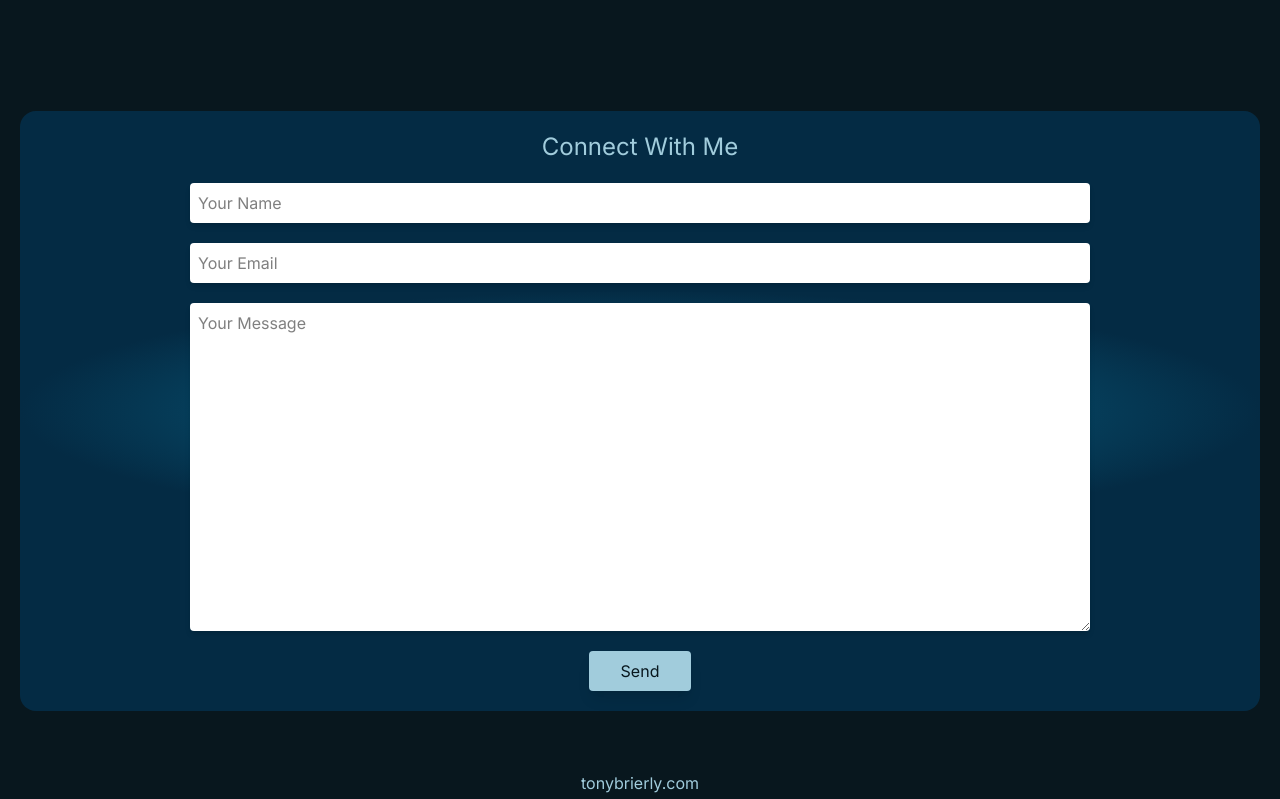
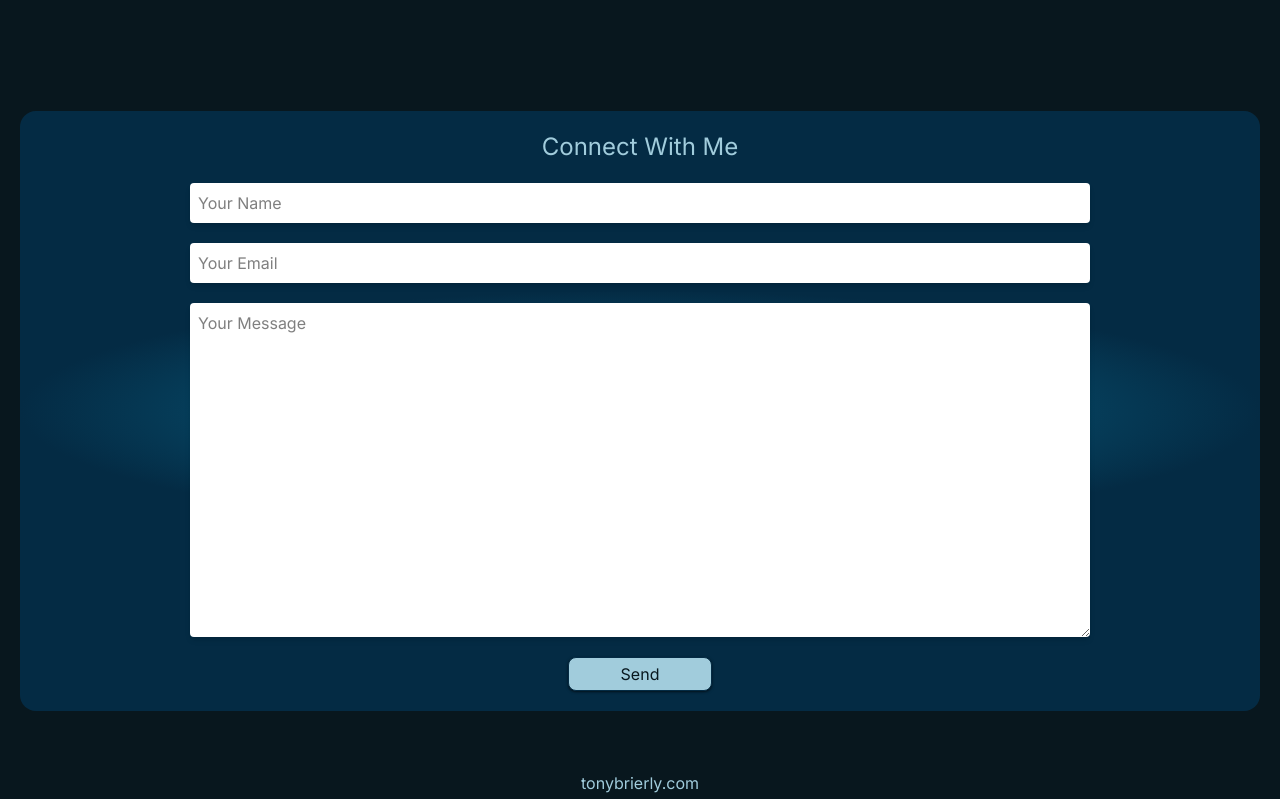
Before and after one commit to tonyb650/portfolio, a Next.js app: page / in a window 1280 px wide. Shown: the part 2417-3216 px from the top of the page. Built offline with nearby package versions, Linux system fonts and the light colour scheme.

Commit message:
Extract Button component with hover & active states

```diff
--- a/prettier.config.js
+++ b/prettier.config.js
@@ -5,11 +5,12 @@
  * @type {import("prettier").Config}
  */
 const config = {
-  trailingComma: "es5",
+  trailingComma: 'es5',
   tabWidth: 2,
   semi: false,
   singleQuote: true,
-  plugins: ["prettier-plugin-tailwindcss"],
-};
+  printWidth: 120,
+  plugins: ['prettier-plugin-tailwindcss'],
+}
 
-export default config;
+export default config
--- a/src/app/_components/contact/ContactForm.tsx
+++ b/src/app/_components/contact/ContactForm.tsx
@@ -1,5 +1,6 @@
 import { motion } from 'framer-motion'
 import { useState } from 'react'
+import Button from '../ui/Button'
 
 const INITIAL_FORM_DATA = { name: '', email: '', message: '' }
 
@@ -90,13 +91,13 @@ export default function ContactForm() {
         rows={20}
       />
 
-      <button
+      <Button
         type="submit"
         disabled={isLoading}
-        className="bg-text text-bgcolor rounded px-8 py-2 shadow-lg"
+        className="flex w-36 justify-center"
       >
         {isLoading ? 'Sending...' : 'Send'}
-      </button>
+      </Button>
 
       {isSent && <p className="text-green-600">Message sent!</p>}
       {errorMessage && <p className="text-red-600">{errorMessage}</p>}
--- a/src/app/_components/projects/ProjectDialog.tsx
+++ b/src/app/_components/projects/ProjectDialog.tsx
@@ -1,4 +1,3 @@
-import { cn } from '@/utils/cn'
 import {
   Description,
   Dialog,
@@ -11,14 +10,13 @@ import { FaGithub, FaTimes } from 'react-icons/fa'
 import { type Project } from './Projects'
 import ImageSlider from './ImageSlider'
 import ReactMarkdown from 'react-markdown'
+import Button from '../ui/Button'
 
 type ProjectDialogProps = {
   project: Project
   isOpen: boolean
   onClose: () => void
 }
-
-// TODO Hover & Active state for buttons
 
 const ProjectDialog = ({ project, isOpen, onClose }: ProjectDialogProps) => {
   return (
@@ -60,40 +58,32 @@ const ProjectDialog = ({ project, isOpen, onClose }: ProjectDialogProps) => {
               <ReactMarkdown>{project.description}</ReactMarkdown>
               <div className="flex justify-between">
                 <div className="flex gap-3">
-                  <a
+                  <Button
+                    as="a"
                     href={project.url}
+                    disabled={!project.url}
                     target="_blank"
-                    className={cn(
-                      'bg-text text-bgcolor border-accent flex items-center gap-2 rounded-lg border px-2 py-1 shadow shadow-black/50 sm:px-3',
-                      {
-                        'text-accent cursor-default opacity-30': !project.url,
-                      }
-                    )}
                   >
                     <CgWebsite className="hidden sm:inline" />
                     Live Demo
-                  </a>
-                  <a
+                  </Button>
+                  <Button
+                    as="a"
                     href={project.gitHub}
+                    disabled={!project.gitHub}
                     target="_blank"
-                    className={cn(
-                      'bg-text text-bgcolor border-accent flex items-center gap-2 rounded-lg border px-2 py-1 shadow shadow-black/50 sm:px-3',
-                      {
-                        'text-accent cursor-default opacity-30':
-                          !project.gitHub,
-                      }
-                    )}
                   >
                     <FaGithub className="hidden sm:inline" />
                     GitHub
-                  </a>
+                  </Button>
                 </div>
-                <button
-                  className="text-text border-text cursor-pointer rounded-lg border px-2 py-1 shadow shadow-black sm:px-8"
+                <Button
+                  variant="outline"
+                  className="sm:px-8"
                   onClick={onClose}
                 >
                   Close
-                </button>
+                </Button>
               </div>
             </div>
           </DialogPanel>
--- a/src/app/_components/projects/data/projects.json
+++ b/src/app/_components/projects/data/projects.json
@@ -50,7 +50,7 @@
     "title": "Calendify",
     "shortDescription": "Using TensorFlow and Machine Learning to optimally schedule your calendar.",
     "description": "**Calendify** is the result of a collaborative effort with **Will Channing**.\n\n We wanted to build a task-specific neural network into a front-end application with the primary goal of gaining a better command of machine learning. Using TensorFlow and Python, we defined, compiled, fit, and finally saved this purpose-built model. We then converted the model for TFJS and utilized it within our front end application to make predictions. The predictions are meant to decide the best way to schedule time-flexible activities on the user's calendar.\n\nA secondary emphasis in this project was to implement robust, production-ready authentication and authorization including **email verification, 2-factor authentication**, and **password reset** functionality.\n\nThe web application was built with NextJS, NextAuth, Prisma, Resend and MySQL and is live at **https://calendify.dev**",
-    "gitHub": "https://github.com/tonyb650/calendify-4",
+    "gitHub": "https://github.com/tonyb650/calendify",
     "url": "https://calendify.dev",
     "light": true
   }
--- /dev/null
+++ b/src/app/_components/ui/Button.tsx
@@ -0,0 +1,44 @@
+import {
+  Button as HeadlessButton,
+  type ButtonProps as HeadlessButtonProps,
+} from '@headlessui/react'
+import { cn } from '@/utils/cn'
+import type { ElementType } from 'react'
+
+type Variant = 'solid' | 'outline' | 'ghost'
+
+const baseClasses =
+  'flex cursor-pointer items-center gap-2 rounded-lg border px-2 py-1 sm:px-3 transition-[transform,background-color,border-color,color,box-shadow] duration-150 data-active:translate-y-px data-disabled:cursor-default data-disabled:opacity-30 data-disabled:translate-y-0'
+
+const variantClasses: Record<Variant, string> = {
+  solid:
+    'bg-text text-bgcolor border-accent shadow shadow-black/50 data-hover:not-data-disabled:bg-highlight data-hover:not-data-disabled:border-highlight data-active:shadow-none data-disabled:text-accent',
+  outline:
+    'text-text border-text bg-transparent shadow shadow-black/50 data-hover:bg-text/10 data-active:shadow-none',
+  ghost:
+    'text-text border-transparent bg-transparent shadow-none data-hover:text-highlight data-active:text-highlight',
+}
+
+type ButtonProps<TTag extends ElementType = 'button'> = Omit<
+  HeadlessButtonProps<TTag>,
+  'className'
+> & {
+  variant?: Variant
+  className?: string
+}
+
+const Button = <TTag extends ElementType = 'button'>({
+  variant = 'solid',
+  className,
+  ...props
+}: ButtonProps<TTag>) => {
+  const Component = HeadlessButton as ElementType
+  return (
+    <Component
+      {...props}
+      className={cn(baseClasses, variantClasses[variant], className)}
+    />
+  )
+}
+
+export default Button
```
